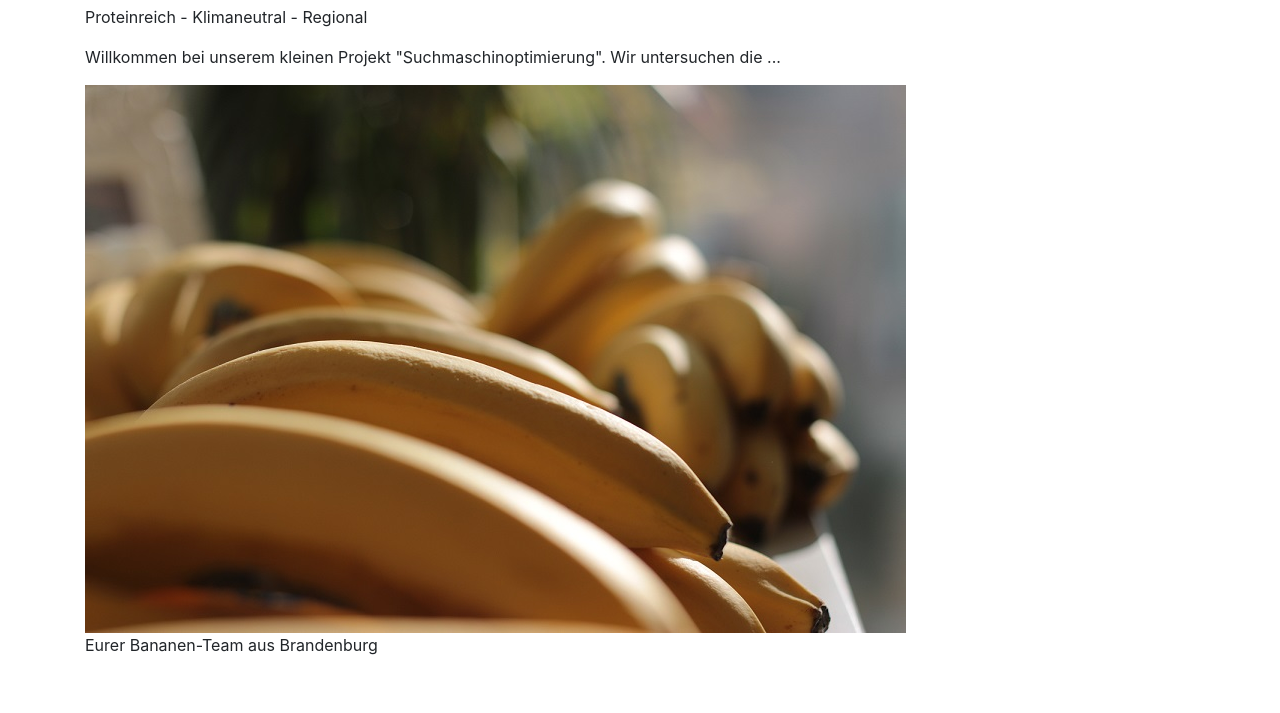
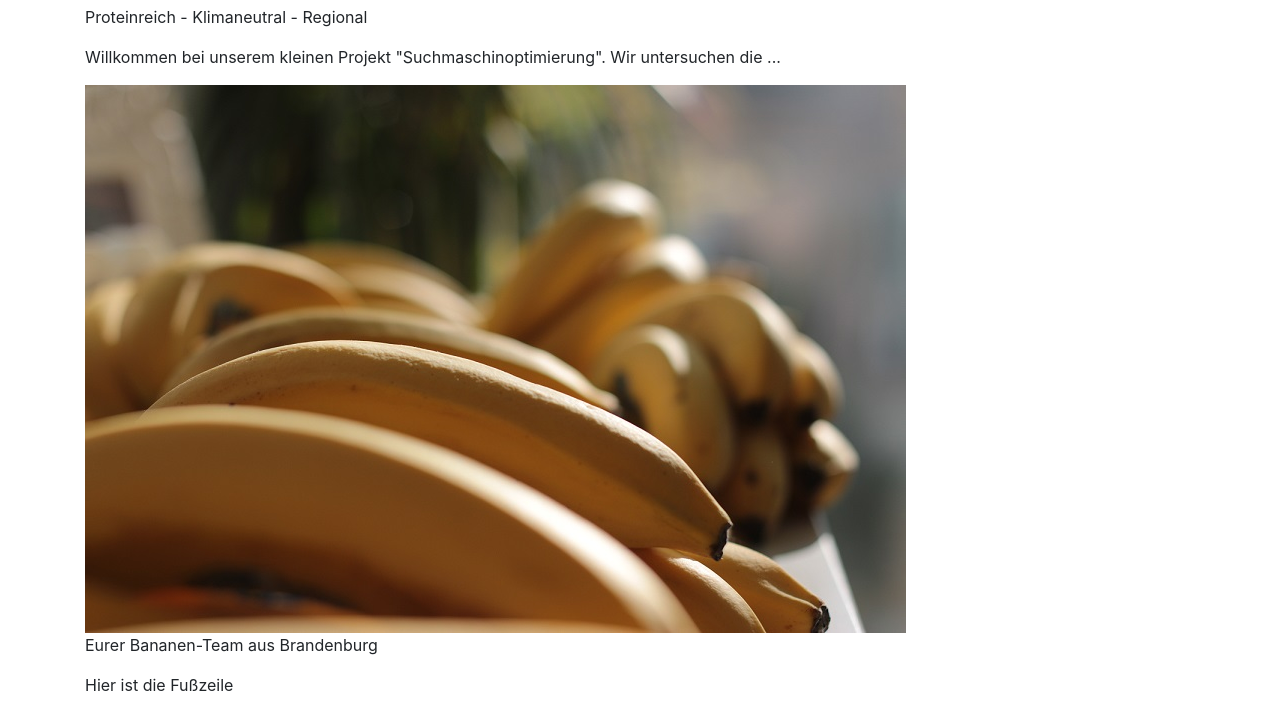
Before and after one commit to BananeBB/TestBrannnane, a plain HTML site: page index.html in a window 1280 px wide. Shown: the part 211-924 px from the top of the page. Before the commit the page ends 884 px from the top, so only its background shows below. Drawn offline with nearby package versions, Linux system fonts and the light colour scheme.

Commit message:
Update index.html

```diff
--- a/index.html
+++ b/index.html
@@ -40,6 +40,12 @@
     <img src="test.JPG" alt="Banana">
 
     <p>Eurer Bananen-Team aus Brandenburg</p>
+
+    <div class="footer">
+      <p>Hier ist die Fußzeile</p>
+    </div>
+
+
   </div>
 
   <script src="https://code.jquery.com/jquery-3.3.1.slim.min.js"></script>
```
